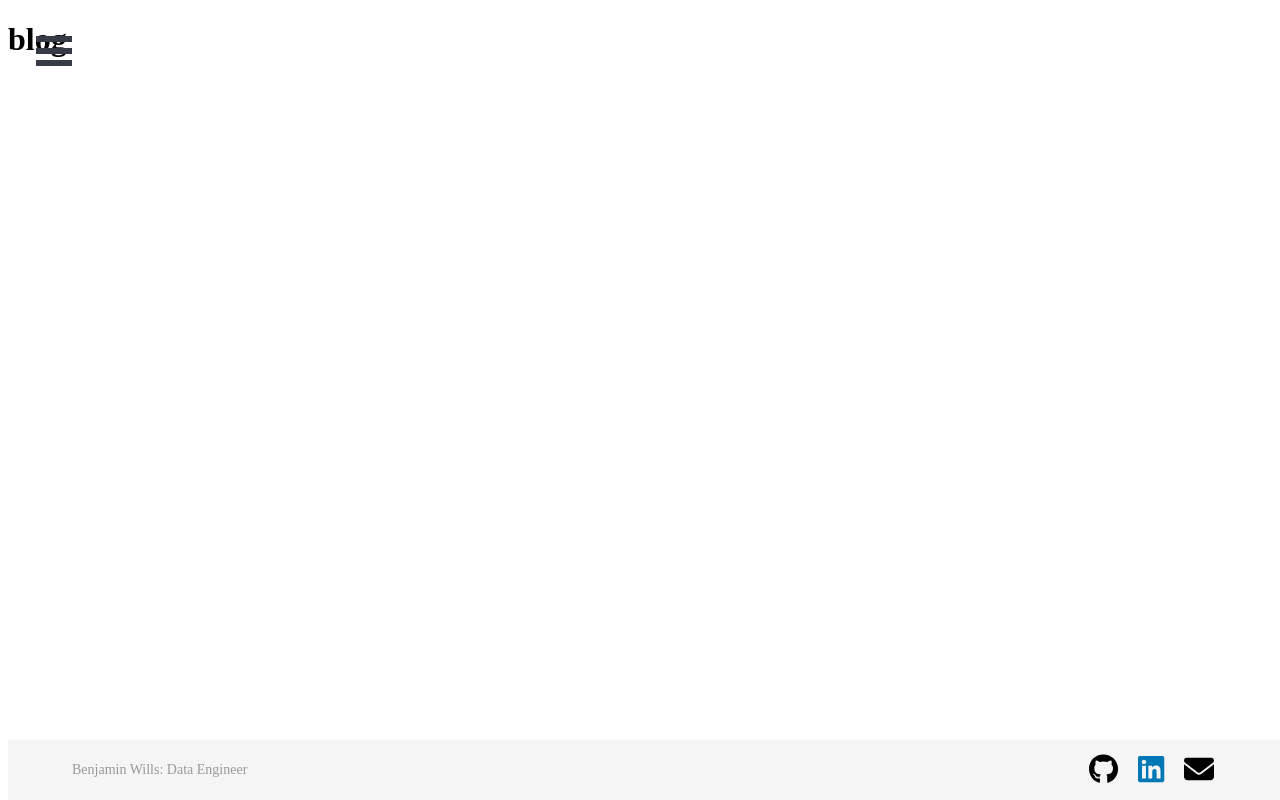
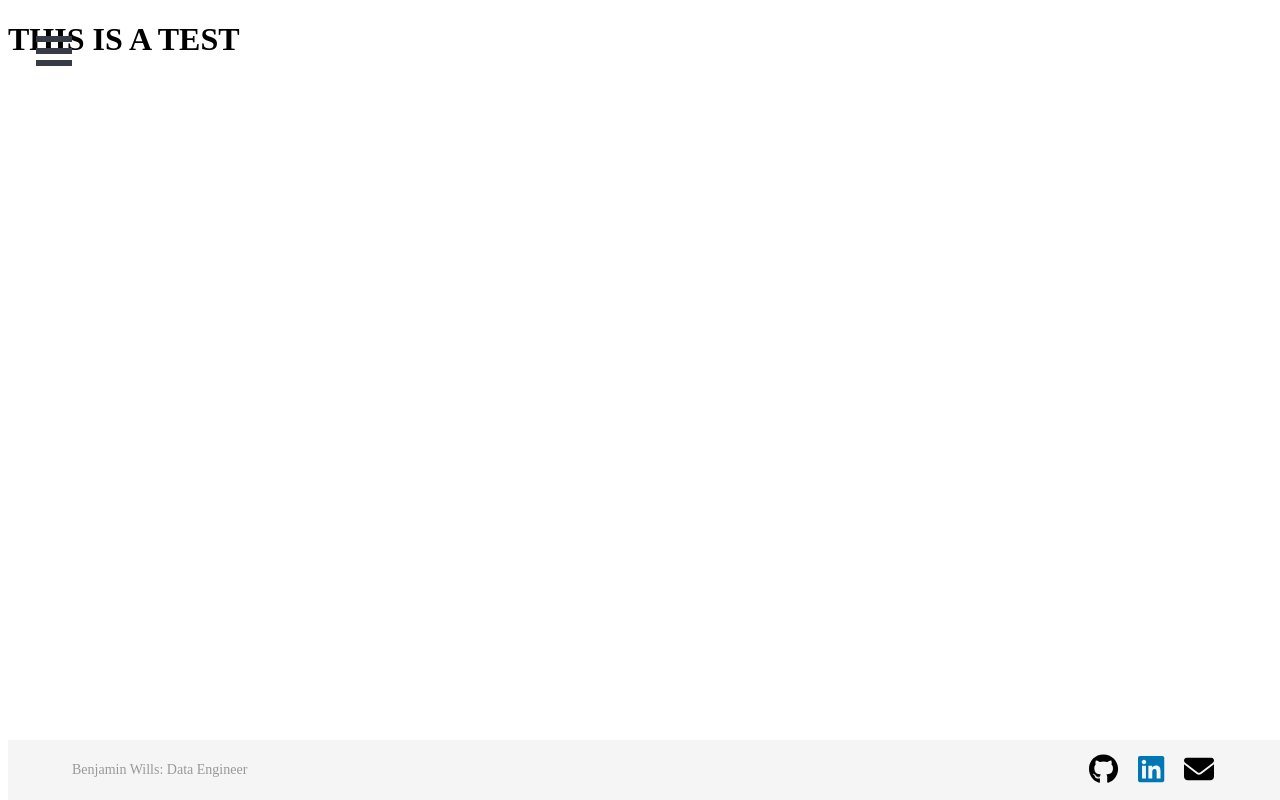
Before and after one commit to BenjaminWills/personal_website, a React (Create React App) app in the folder website/: page /personal_website/blog in a window 1280 px wide. Built offline with nearby package versions, Linux system fonts and the light colour scheme.

Commit message:
Fix/gh pages deployment (#14)
* test deployment

* update working yml to only deploy on pull request

```diff
--- a/website/src/pages/blog/Blog.js
+++ b/website/src/pages/blog/Blog.js
@@ -2,6 +2,6 @@ import React from 'react'
 
 export default function Blog() {
   return (
-    <div><h1>blog</h1></div>
+    <div><h1>THIS IS A TEST</h1></div>
   )
 }
```
